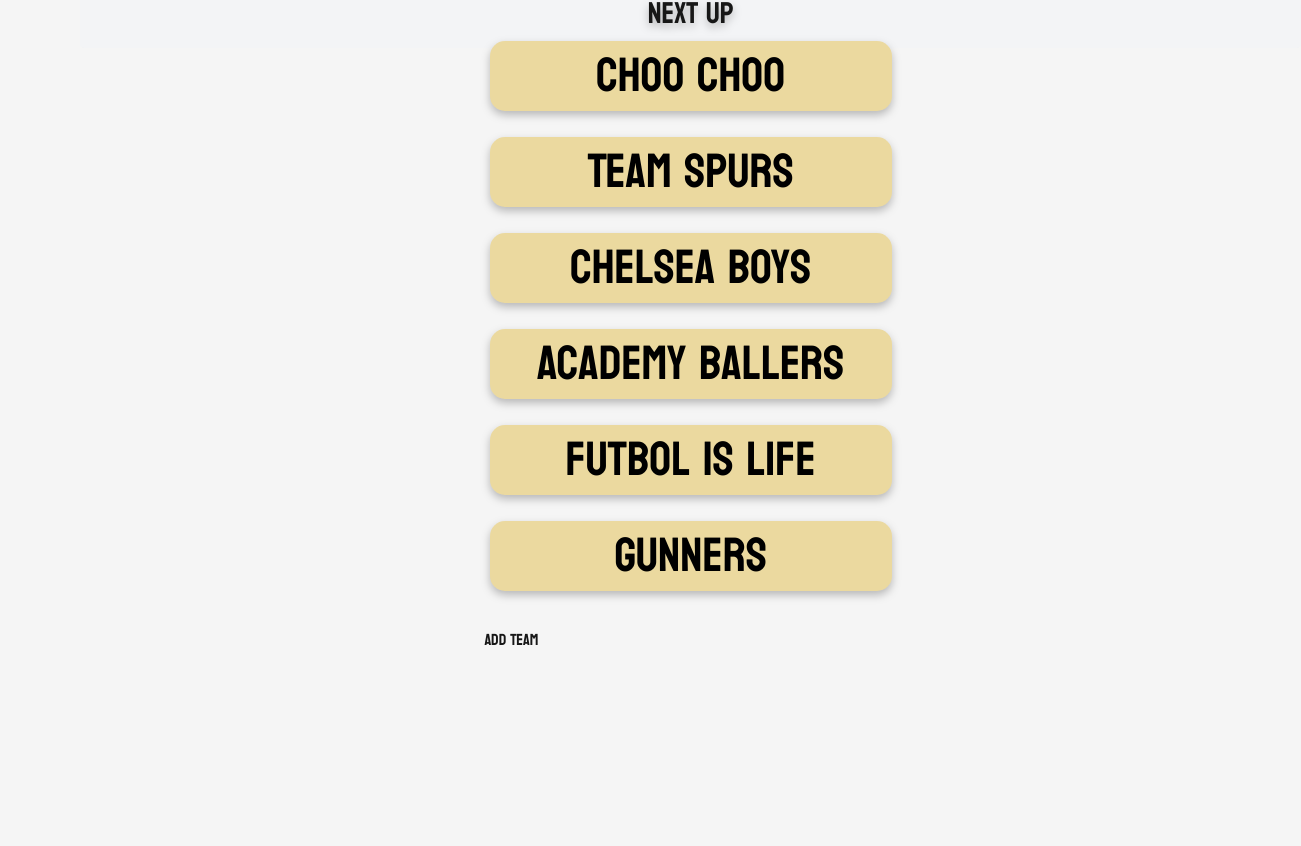
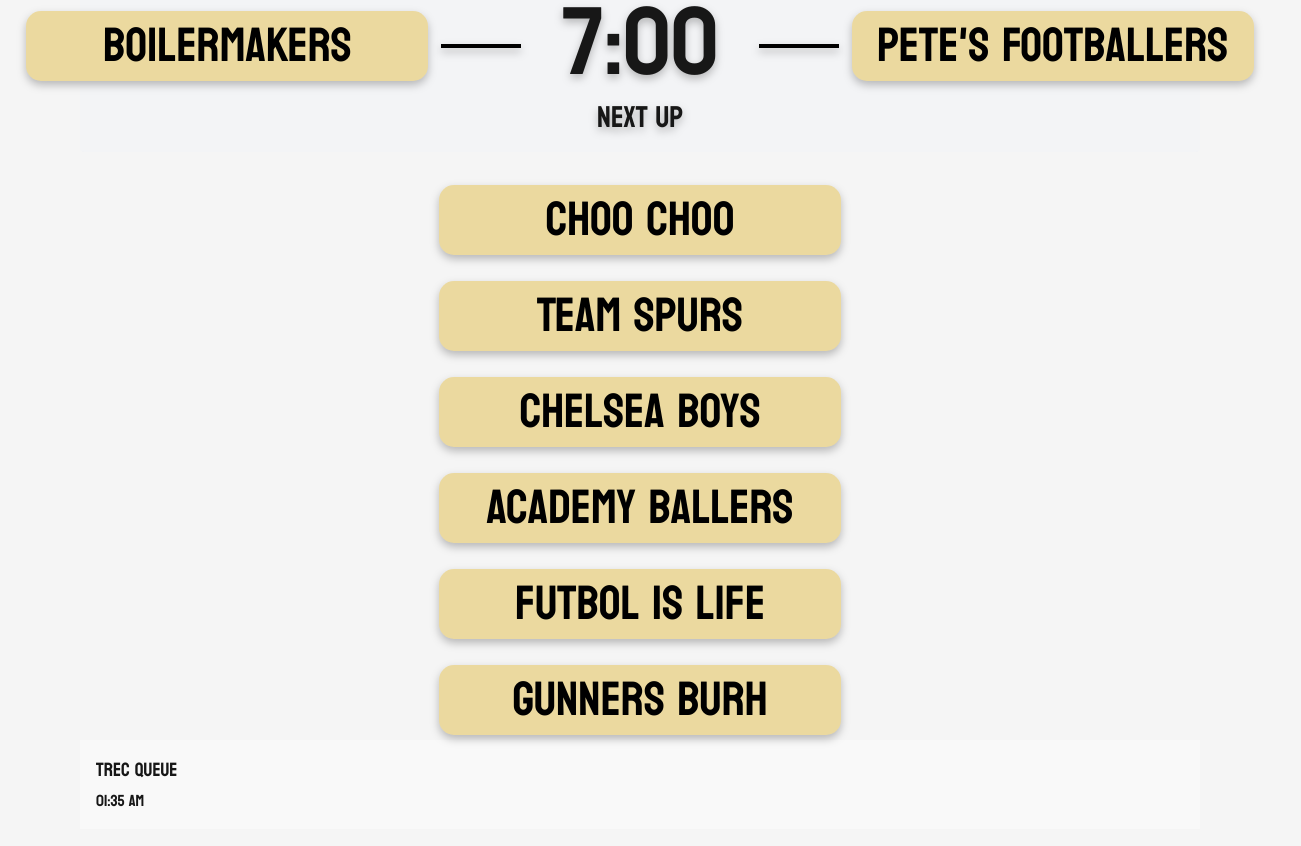
Before and after one commit to Nick-Wu5/nextjs-trecqueue, a Next.js app: page / in a window 1280 px wide. Shown: the part 140-986 px from the top of the page, 1301 px wide, since content can reach past the window. Before the commit the page ends 956 px from the top, so only its background shows below. Built offline with nearby package versions, Linux system fonts and the light colour scheme.

Commit message:
Added footer and made elemnts for flexible depending on screen size

```diff
--- /dev/null
+++ b/app/components/ClockDisplay.tsx
@@ -0,0 +1,26 @@
+import React, { useEffect, useState } from 'react';
+
+const ClockDisplay: React.FC = () => {
+  const [time, setTime] = useState(new Date());
+
+  useEffect(() => {
+    // Update the time every second
+    const timer = setInterval(() => setTime(new Date()), 1000);
+    return () => clearInterval(timer); // Cleanup on unmount
+  }, []);
+
+  // Format the time as HH:MM AM/PM
+  const formattedTime = time.toLocaleTimeString([], {
+    hour: '2-digit',
+    minute: '2-digit',
+  });
+
+  return (
+    <div className="clock-display">
+      <div className="trec-text">TREC QUEUE</div>
+      <div className="time-text">{formattedTime}</div>
+    </div>
+  );
+};
+
+export default ClockDisplay;
--- a/app/components/Header.tsx
+++ b/app/components/Header.tsx
@@ -7,31 +7,41 @@ interface HeaderProps {
 }
 
 const Header: React.FC<HeaderProps> = ({ selectedTeams, time }) => {
-
   return (
-    <div className="header flex justify-between items-center p-4 bg-gray-100 rounded mb-4">
-      <div className = "flex items-center">
-
+    <div className="header flex justify-center items-center w-full p-4 bg-gray-100 rounded mb-4">
+      {/* Wrapper for left capsule and line */}
+      <div className="flex items-center mr-4">
         <Capsule text={selectedTeams.teamA} />
-        <div className="h-1 w-20 bg-black" style={{ filter: 'drop-shadow(0px 4px 4px rgba(0, 0, 0, 0.25))' }}
-        ></div> {/* Line aligned with capsule */}
+        <div
+          className="h-1 w-20 bg-black ml-2"
+          style={{ filter: 'drop-shadow(0px 4px 4px rgba(0, 0, 0, 0.25))' }}
+        ></div>
       </div>
 
-       {/* Center Timer and "Next Up" text */}
-       <div className="flex flex-col items-center mx-6">
-        <div className="text-8xl font-bold leading-none mt-10" style={{ filter: 'drop-shadow(0px 4px 4px rgba(0, 0, 0, 0.25))' }}
-        >{time}</div>
-        <div className="text-3xl font-semibold mt-2" style={{ filter: 'drop-shadow(0px 4px 4px rgba(0, 0, 0, 0.25))' }}
-        >NEXT UP</div>
-
+      {/* Centered Timer and "Next Up" text */}
+      <div className="flex flex-col items-center mx-6">
+        <div
+          className="text-8xl font-bold leading-none mt-10"
+          style={{ filter: 'drop-shadow(0px 4px 4px rgba(0, 0, 0, 0.25))' }}
+        >
+          {time}
+        </div>
+        <div
+          className="text-3xl font-semibold mt-2"
+          style={{ filter: 'drop-shadow(0px 4px 4px rgba(0, 0, 0, 0.25))' }}
+        >
+          NEXT UP
+        </div>
       </div>
 
-      <div className = "flex items-center">
-        <div className="h-1 w-20 bg-black" style={{ filter: 'drop-shadow(0px 4px 4px rgba(0, 0, 0, 0.25))' }}
-        ></div> {/* Line aligned with capsule */}
+      {/* Wrapper for right line and capsule */}
+      <div className="flex items-center ml-4">
+        <div
+          className="h-1 w-20 bg-black mr-2"
+          style={{ filter: 'drop-shadow(0px 4px 4px rgba(0, 0, 0, 0.25))' }}
+        ></div>
         <Capsule text={selectedTeams.teamB} />
       </div>
-
     </div>
   );
 };
--- a/app/components/teamList.tsx
+++ b/app/components/teamList.tsx
@@ -17,7 +17,7 @@ interface TeamListProps {
 
 const TeamList: React.FC<TeamListProps> = ({ teams }) => {
   return (
-    <div className="flex flex-col gap-4">  {/* Flex container for stacking */}
+    <div className="flex flex-col items-center text-center gap-4">  {/* Flex container for stacking */}
       {teams.map((team, index) => (
         <div key={index} className="flex-shrink-0">  {/* Each team item */}
           <Capsule text={team} />  {/* Render the Capsule for each team */}
--- a/app/globals.css
+++ b/app/globals.css
@@ -40,3 +40,42 @@ body {
   font-size: 48px;
   filter: drop-shadow(0px 4px 4px rgba(0, 0, 0, 0.25)); /* Add drop shadow */
 }
+
+/* Main container setup for full-height layout */
+.main-container {
+  display: flex;
+  flex-direction: column;
+  min-height: 100vh; /* Full viewport height */
+}
+
+/* Make other components in the main container grow to take up space */
+.main-container > *:not(.footer) {
+  flex: 1;
+}
+
+/* Footer styling to place content in the bottom-left corner */
+.footer {
+  display: flex;
+  justify-content: flex-start; /* Align items to the left */
+  align-items: center;         /* Center items vertically */
+  padding: 16px;
+  width: 100%;
+  background-color: #f9f9f9; /* Optional background color */
+}
+
+/* ClockDisplay styling */
+.clock-display {
+  display: flex;
+  flex-direction: column;
+  align-items: flex-start; /* Align text to the left within the clock */
+}
+
+.trec-text {
+  font-size: 1.2rem;
+  font-weight: bold;
+  margin-bottom: 4px;
+}
+
+.time-text {
+  font-size: 1rem;
+}
--- a/app/page.tsx
+++ b/app/page.tsx
@@ -3,10 +3,10 @@
 import React, { useState, useEffect } from 'react';
 import TeamList from './components/teamList';
 import Header from './components/Header';
+import ClockDisplay from './components/ClockDisplay';
 
 export default function Home() {
 
-  //Create state to hold the teams
   const [teams, setTeams] = useState<string[]>([
     "Boilermakers",
     "Pete's Footballers",
@@ -15,20 +15,18 @@ export default function Home() {
     "Chelsea Boys",
     "Academy Ballers",
     "Futbol Is Life",
-    "Gunners"
+    "Gunners burh"
   ]);
 
-  // Create state to hold the selected teams for the header
   const [selectedTeams, setSelectedTeams] = useState<{ teamA: string; teamB: string }>({
     teamA: teams[0],
     teamB: teams[1],
   });
 
   const addTeam = (newTeam: string) => {
-    setTeams([...teams, newTeam]); // Update the teams state
+    setTeams([...teams, newTeam]);
   };
 
-  // Update selectedTeams whenever the teams array changes
   useEffect(() => {
     if (teams.length > 1) {
       setSelectedTeams({ teamA: teams[0], teamB: teams[1] });
@@ -36,14 +34,19 @@ export default function Home() {
   }, [teams]);
 
   return (
-    <div className="grid grid-rows-[20px_1fr_20px] items-center justify-items-center min-h-screen p-8 pb-20 gap-16 sm:p-20 font-[var(--font-koulen)]">
+    <div className="main-container flex flex-col min-h-screen p-8 sm:p-20 font-[var(--font-koulen)]">
 
-      <Header selectedTeams={selectedTeams} time ="7:00" />
+      <Header selectedTeams={selectedTeams} time="7:00" />
 
-      <main className="flex flex-col gap-8 row-start-2 items-center sm:items-start mt-3">
-        <TeamList teams={teams.slice(2)} /> {/* Use TeamList component to render teams */}
-        <button onClick={() => addTeam('New Team')}>Add Team</button>
+      <main className="flex flex-col gap-8 items-center justify-center sm:items-start mt-3 flex-1">
+        <div className="w-full flex justify-center"> {/* Wrapper to center TeamList */}
+          <TeamList teams={teams.slice(2)} />
+        </div>
       </main>
+
+      <footer className="footer">
+        <ClockDisplay/>
+      </footer>
     </div>
   );
 }
```
